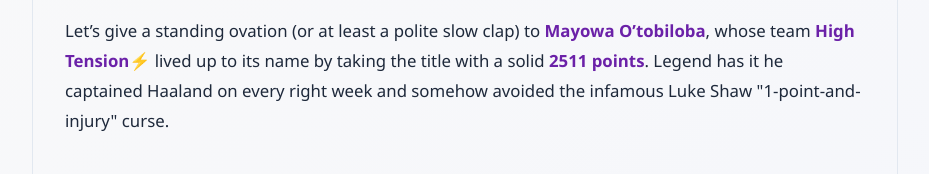
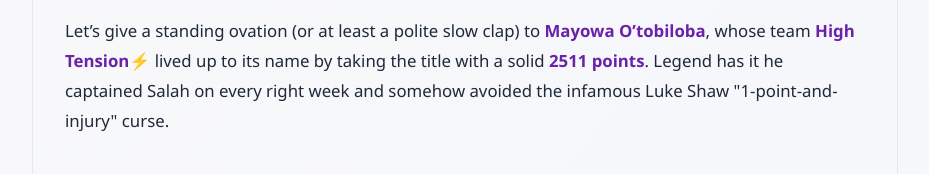
Before and after one commit to hulk6009/fpl-super-banter-blog, a plain HTML site: page index.html in a window 1280 px wide. Shown: the part 466-640 px from the top of the page, without its empty margins (175-1104 px from the left). Drawn offline with Linux system fonts and the light colour scheme.

Commit message:
Update index.html

```diff
--- a/index.html
+++ b/index.html
@@ -13,7 +13,7 @@
   <p>After 38 grueling Gameweeks of captaincy disasters, differential heartbreaks, and the occasional bench boost betrayal, the curtains have finally closed on the chaos that was <strong>Super BANTER Liga 3.0</strong> and what a finish it was!</p>
 
   <h2>👑 Champion of Chaos: High Tension⚡️ (Mayowa O’tobiloba) – <span class="highlight">2511 points</span></h2>
-  <p>Let’s give a standing ovation (or at least a polite slow clap) to <strong>Mayowa O’tobiloba</strong>, whose team <strong>High Tension⚡️</strong> lived up to its name by taking the title with a solid <strong>2511 points</strong>. Legend has it he captained Haaland on every right week and somehow avoided the infamous Luke Shaw "1-point-and-injury" curse.</p>
+  <p>Let’s give a standing ovation (or at least a polite slow clap) to <strong>Mayowa O’tobiloba</strong>, whose team <strong>High Tension⚡️</strong> lived up to its name by taking the title with a solid <strong>2511 points</strong>. Legend has it he captained Salah on every right week and somehow avoided the infamous Luke Shaw "1-point-and-injury" curse.</p>
 
   <h2>🥈 Dreamz FC� (Dreamz Of Ng) – <span class="highlight">2492 points</span></h2>
   <p>Coming in second with <strong>2492 points</strong> was <strong>Dreamz Of Ng</strong>. He dreamt big, he played hard but in the end, it was a 19-point nightmare that separated him from glory.</p>
```
